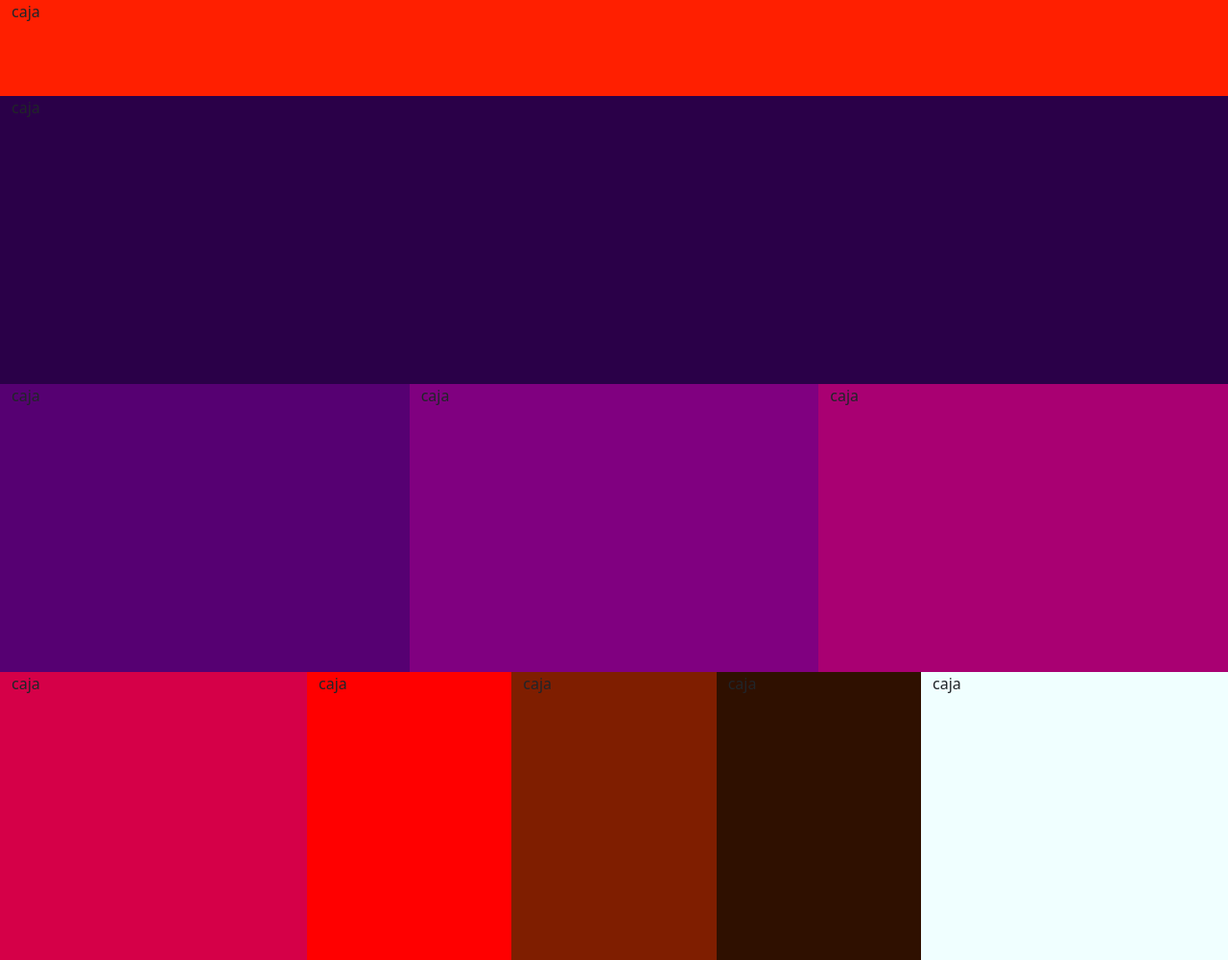
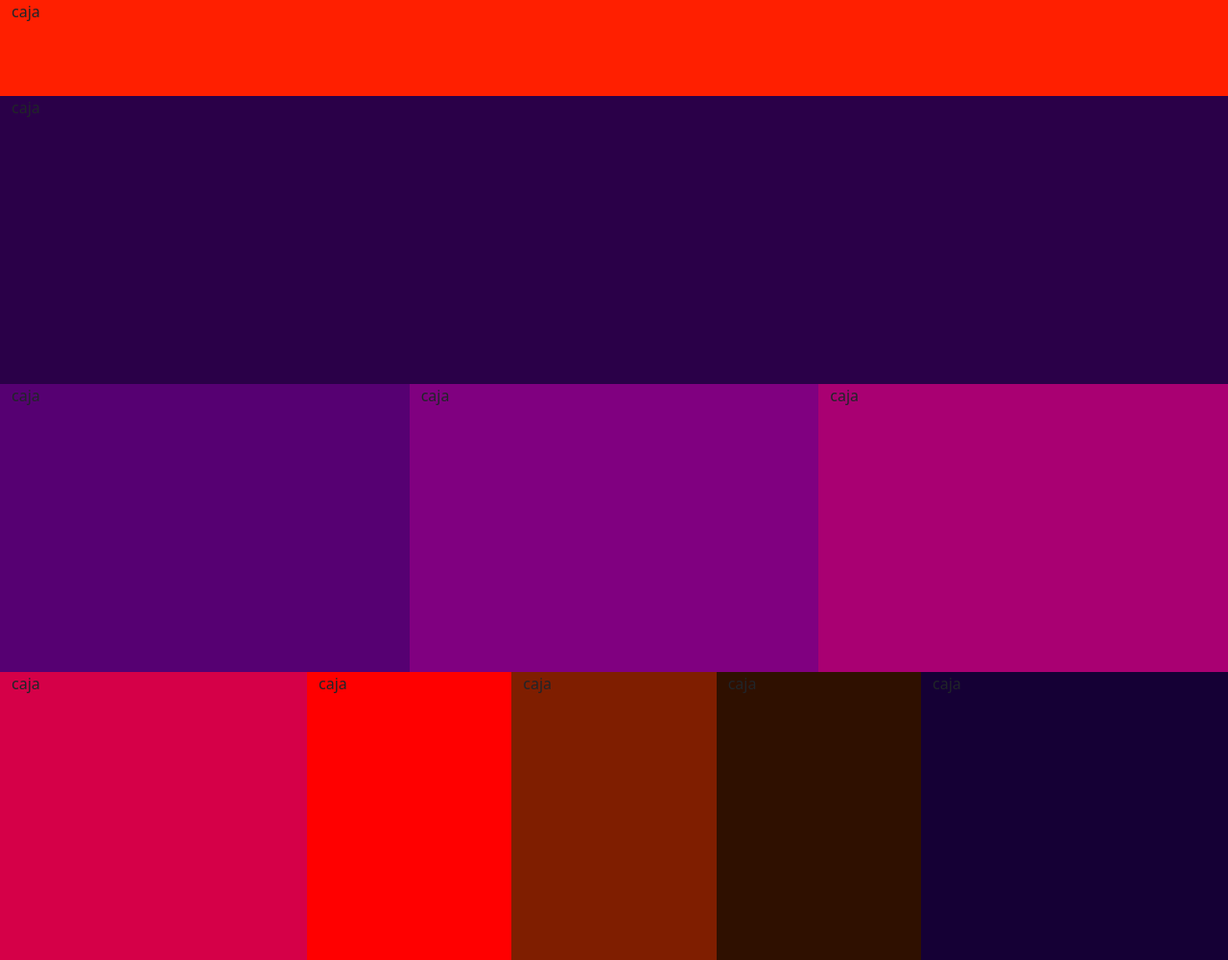
Before and after one commit to AlejandroCas123ee/maquetacion, a plain HTML site: page index.html in a window 1280 px wide. Shown: the whole page at 96% size. Drawn offline with nearby package versions, Linux system fonts and the light colour scheme.

Commit message:
responsive actualizado flex

```diff
--- a/index.html
+++ b/index.html
@@ -46,7 +46,7 @@
         }
         .caja10 {
             height: 300px;
-            background-color: azure;
+            background-color: #150035;
         }
     </style>
 </head>
```
